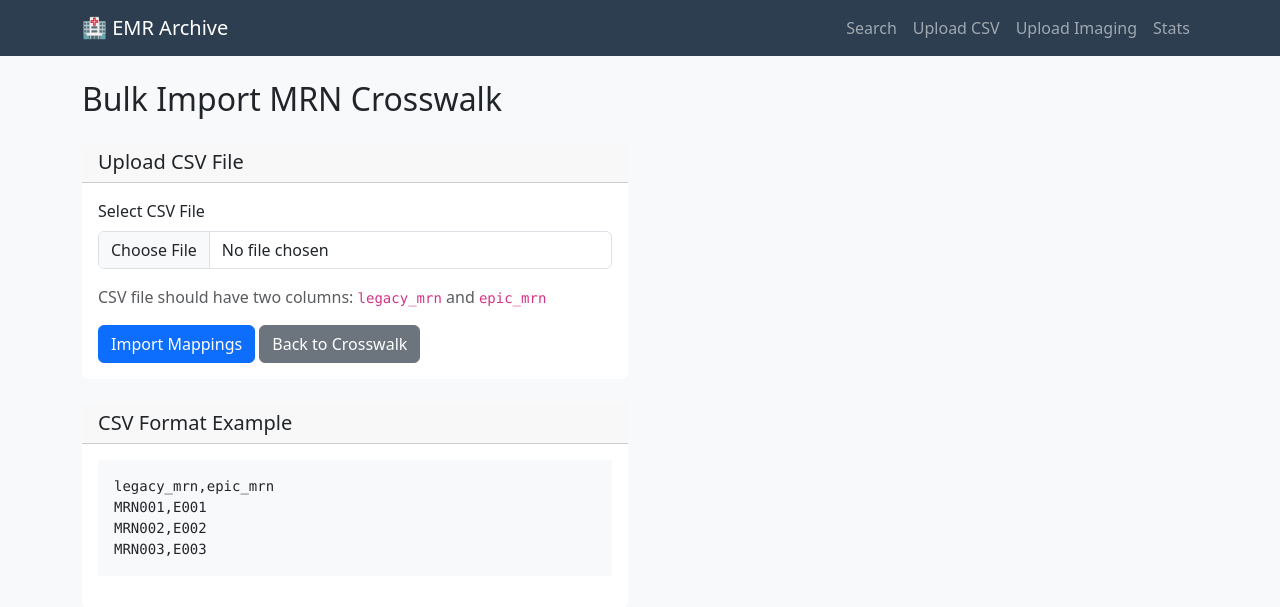
After one commit to rdwoody/emr-archive, a Flask app: template templates/crosswalk_import.html in a window 1280 px wide. The commit adds this page. Shown: the top 607 px of the page. Run offline with Flask 3, Linux system fonts and the light colour scheme; the template is opened without the code that fills it, so the values that code supplies are empty.

Commit message:
Add bulk crosswalk import and Epic MRN resolution options

```diff
--- a/app.py
+++ b/app.py
@@ -154,8 +154,15 @@ def get_epic_mrn(legacy_mrn):
 def allowed_file(filename):
     return '.' in filename and filename.rsplit('.', 1)[1].lower() in ALLOWED_EXTENSIONS
 
-def import_csv(table_name, filepath, field_mapping):
-    """Import CSV into database table"""
+def import_csv(table_name, filepath, field_mapping, resolve_epic=False):
+    """Import CSV into database table
+
+    Args:
+        table_name: Target database table
+        filepath: Path to CSV file
+        field_mapping: Dict mapping DB fields to CSV column names
+        resolve_epic: If True, resolve legacy MRNs to Epic MRNs using crosswalk table
+    """
     conn = sqlite3.connect(DB_PATH)
     c = conn.cursor()
 
@@ -168,7 +175,12 @@ def import_csv(table_name, filepath, field_mapping):
             try:
                 values = []
                 for db_field, csv_field in field_mapping.items():
-                    if csv_field in row and row[csv_field]:
+                    # Handle Epic MRN resolution for demographics
+                    if resolve_epic and db_field == 'mrn':
+                        legacy_mrn = row.get(csv_field, '').strip()
+                        epic_mrn = get_epic_mrn(legacy_mrn)
+                        values.append(epic_mrn if epic_mrn else legacy_mrn)
+                    elif csv_field in row and row[csv_field]:
                         values.append(row[csv_field])
                     else:
                         values.append('')
@@ -350,8 +362,11 @@ def upload():
                 mappings = FIELD_MAPPINGS.get(data_type, {})
                 if mappings:
                     try:
-                        rows, errors = import_csv(data_type, filepath, mappings)
-                        flash(f'Successfully imported {rows} records' + (f', {errors} errors' if errors else ''), 'success')
+                        # Check if we should resolve to Epic MRN
+                        resolve_epic = request.form.get('resolve_epic') == 'on'
+                        rows, errors = import_csv(data_type, filepath, mappings, resolve_epic=resolve_epic)
+                        resolve_msg = ' (resolved to Epic MRNs)' if resolve_epic else ''
+                        flash(f'Successfully imported {rows} records{resolve_msg}' + (f', {errors} errors' if errors else ''), 'success')
                     except Exception as e:
                         flash(f'Error importing file: {str(e)}', 'error')
                 else:
@@ -434,6 +449,40 @@ def crosswalk_lookup(legacy_mrn):
         return {'legacy_mrn': legacy_mrn, 'epic_mrn': epic_mrn}
     return {'error': 'Mapping not found'}, 404
 
+@app.route('/crosswalk/import', methods=['GET', 'POST'])
+def crosswalk_import():
+    """Bulk import MRN crosswalk mappings from CSV."""
+    if request.method == 'POST':
+        file = request.files.get('file')
+        if not file:
+            flash('Please select a file', 'error')
+            return redirect(url_for('crosswalk_import'))
+
+        if file and allowed_file(file.filename):
+            filename = secure_filename(file.filename)
+            filepath = os.path.join(app.config['UPLOAD_FOLDER'], filename)
+            file.save(filepath)
+
+            try:
+                with open(filepath, 'r', encoding='utf-8-sig') as f:
+                    reader = csv.DictReader(f)
+                    count = 0
+                    for row in reader:
+                        legacy_mrn = row.get('legacy_mrn', '').strip()
+                        epic_mrn = row.get('epic_mrn', '').strip()
+                        if legacy_mrn and epic_mrn:
+                            add_crosswalk(legacy_mrn, epic_mrn)
+                            count += 1
+                    flash(f'Imported {count} MRN mappings', 'success')
+            except Exception as e:
+                flash(f'Error importing CSV: {str(e)}', 'error')
+
+            return redirect(url_for('crosswalk_import'))
+        else:
+            flash('Invalid file type. Please upload a CSV file.', 'error')
+
+    return render_template('crosswalk_import.html')
+
 # Field mappings for CSV import
 FIELD_MAPPINGS = {
     'demographics': {
--- a/templates/crosswalk.html
+++ b/templates/crosswalk.html
@@ -4,6 +4,12 @@
 
 {% block content %}
 <h2 class="mb-4">MRN Crosswalk Management</h2>
+
+<div class="row mb-4">
+    <div class="col-md-12 mb-3">
+        <a href="{{ url_for('crosswalk_import') }}" class="btn btn-success">Bulk Import CSV</a>
+    </div>
+</div>
 
 <div class="row mb-4">
     <div class="col-md-6">
--- /dev/null
+++ b/templates/crosswalk_import.html
@@ -0,0 +1,44 @@
+{% extends "layout.html" %}
+
+{% block title %}Import MRN Crosswalk - EMR Archive{% endblock %}
+
+{% block content %}
+<h2 class="mb-4">Bulk Import MRN Crosswalk</h2>
+
+<div class="row mb-4">
+    <div class="col-md-6">
+        <div class="card">
+            <div class="card-header">
+                <h5 class="mb-0">Upload CSV File</h5>
+            </div>
+            <div class="card-body">
+                <form method="POST" action="{{ url_for('crosswalk_import') }}" enctype="multipart/form-data">
+                    <div class="mb-3">
+                        <label for="file" class="form-label">Select CSV File</label>
+                        <input type="file" class="form-control" id="file" name="file" accept=".csv" required>
+                    </div>
+                    <p class="text-muted">CSV file should have two columns: <code>legacy_mrn</code> and <code>epic_mrn</code></p>
+                    <button type="submit" class="btn btn-primary">Import Mappings</button>
+                    <a href="{{ url_for('crosswalk') }}" class="btn btn-secondary">Back to Crosswalk</a>
+                </form>
+            </div>
+        </div>
+    </div>
+</div>
+
+<div class="row">
+    <div class="col-md-6">
+        <div class="card">
+            <div class="card-header">
+                <h5 class="mb-0">CSV Format Example</h5>
+            </div>
+            <div class="card-body">
+                <pre class="bg-light p-3">legacy_mrn,epic_mrn
+MRN001,E001
+MRN002,E002
+MRN003,E003</pre>
+            </div>
+        </div>
+    </div>
+</div>
+{% endblock %}
--- a/templates/upload.html
+++ b/templates/upload.html
@@ -29,6 +29,12 @@
                     <div class="mb-3">
                         <label class="form-label">CSV File</label>
                         <input type="file" name="file" class="form-control" accept=".csv" required>
+                    </div>
+                    <div class="mb-3 form-check">
+                        <input type="checkbox" class="form-check-input" id="resolve_epic" name="resolve_epic">
+                        <label class="form-check-label" for="resolve_epic">
+                            Resolve to Epic MRN (using crosswalk table)
+                        </label>
                     </div>
                     <button type="submit" class="btn btn-primary">Upload CSV</button>
                 </form>
```
